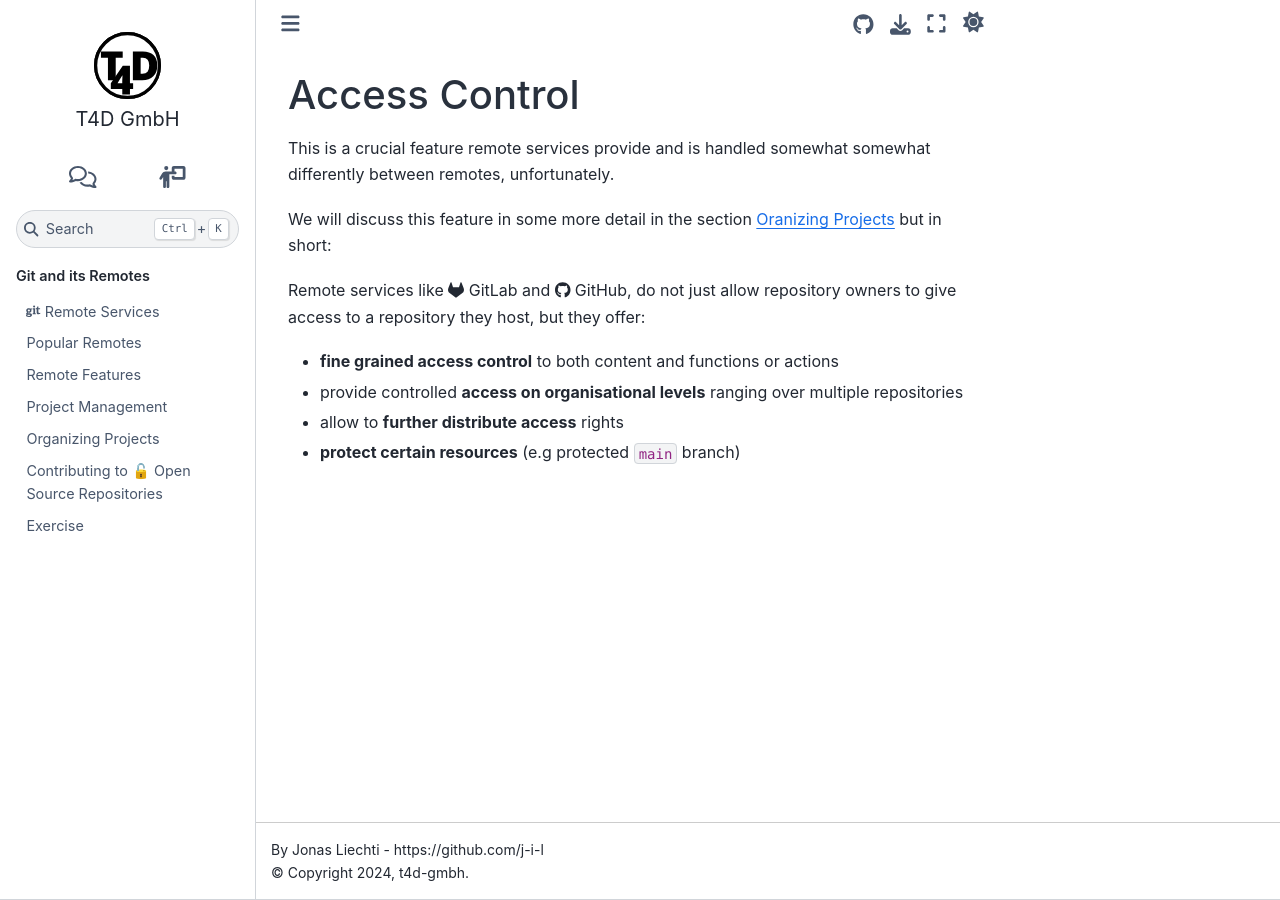
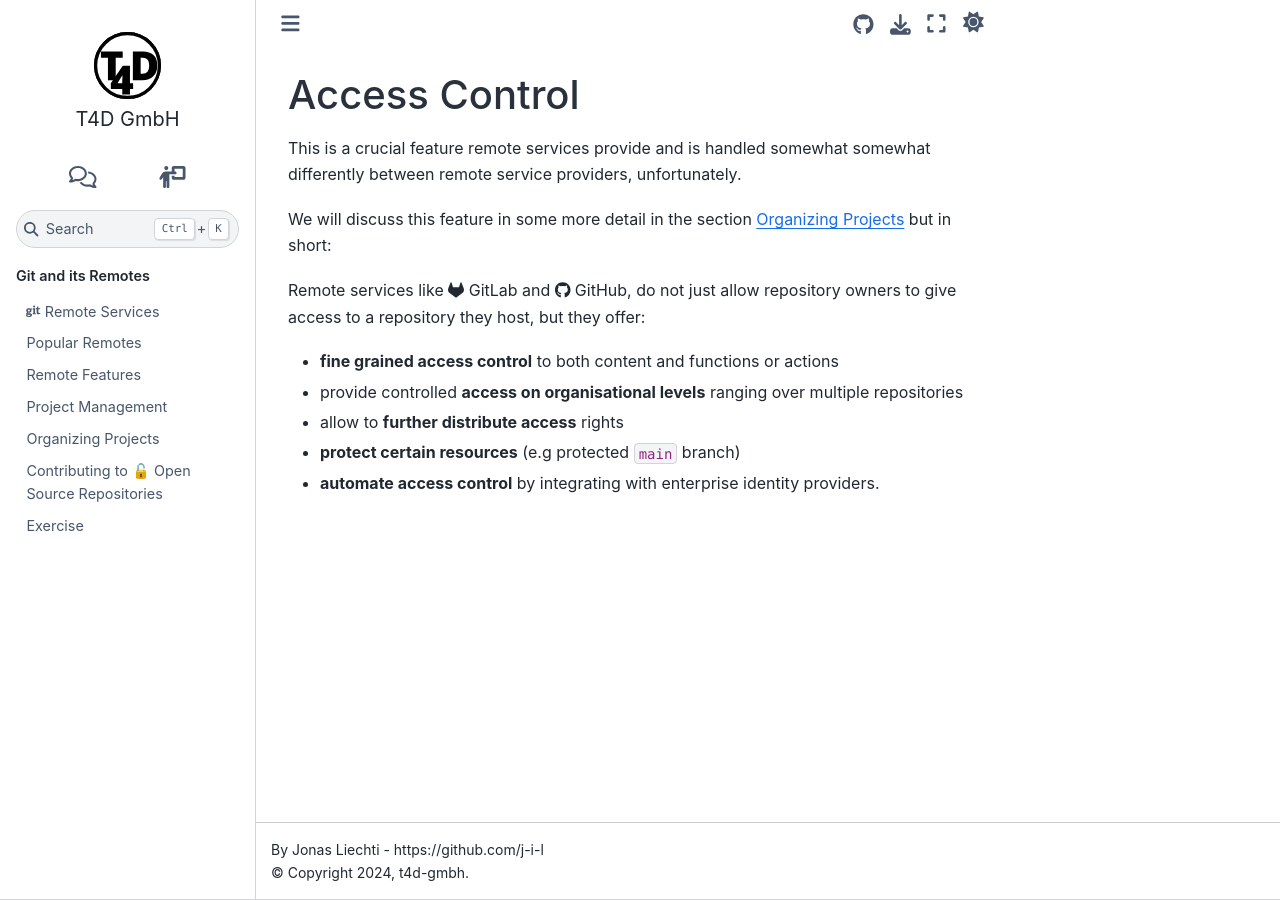
Before and after one commit to t4d-gmbh/git-and-its-remotes, a Sphinx documentation site: the page built from source/content/remote_service_features/access.md, in a window 1280 px wide. Built offline with Sphinx 7.4.7 and the Sphinx Book theme 1.1.4, drawn with Linux system fonts in a browser that asks for light colours; the version number could not be read and is left out.

Commit message:
typos and extended with IdP

```diff
--- a/source/content/remote_service_features/access.md
+++ b/source/content/remote_service_features/access.md
@@ -1,8 +1,8 @@
 ### Access Control
 {% if page %}
-This is a crucial feature remote services provide and is handled somewhat somewhat differently between remotes, unfortunately.
+This is a crucial feature remote services provide and is handled somewhat somewhat differently between remote service providers, unfortunately.
 
-We will discuss this feature in some more detail in the section [Oranizing Projects](../organizing_and_more/index.md#organizing-projects) but in short:
+We will discuss this feature in some more detail in the section [Organizing Projects](../organizing_and_more/index.md#organizing-projects) but in short:
 {% endif %}
 
 Remote services like <i class="fab fa-gitlab"></i> GitLab and <i class="fab fa-github"></i> GitHub, do not just allow repository owners to give access to a repository they host, but they offer:
@@ -11,3 +11,4 @@ Remote services like <i class="fab fa-gitlab"></i> GitLab and <i class="fab fa-g
 - provide controlled **access on organisational levels** ranging over multiple repositories
 - allow to **further distribute access** rights
 - **protect certain resources** (e.g protected `main` branch)
+- **automate access control** by integrating with enterprise identity providers.
```
